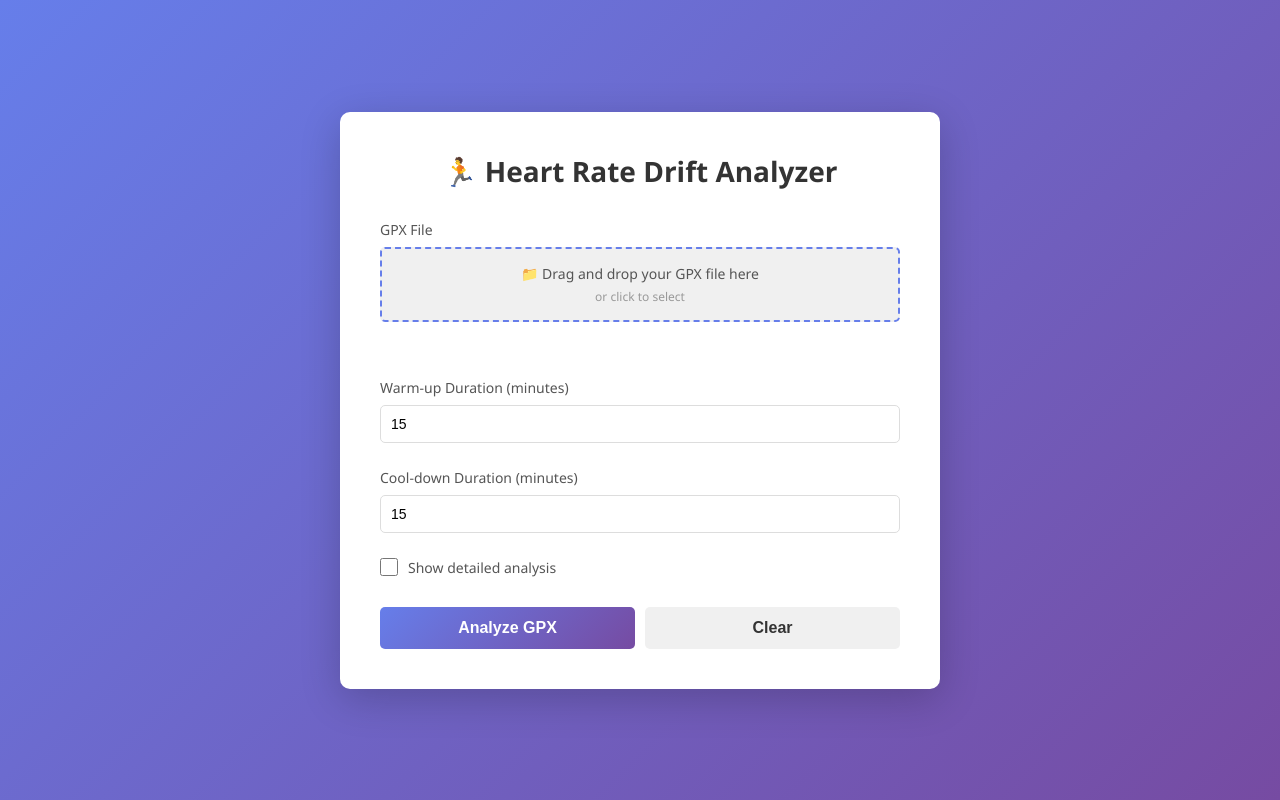
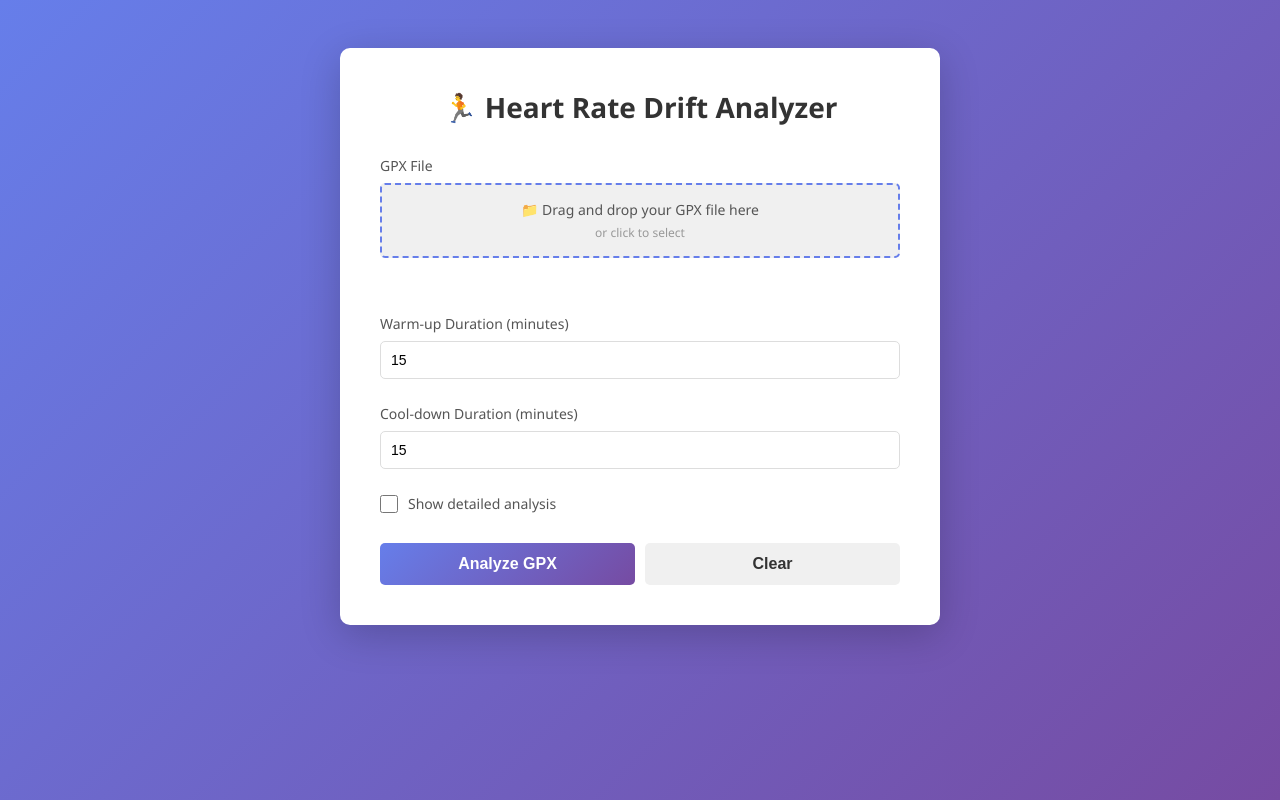
Before and after one commit to andre-abadi/heart-rate-drift-test, a Flask app: page / in a window 1280 px wide. Run offline with Flask 3, Linux system fonts and the light colour scheme.

Commit message:
Refactor layout and form handling in index.html: adjust alignment and padding, update verbose flag handling in form submission

```diff
--- a/templates/index.html
+++ b/templates/index.html
@@ -16,9 +16,9 @@
             background: linear-gradient(135deg, #667eea 0%, #764ba2 100%);
             min-height: 100vh;
             display: flex;
-            align-items: center;
+            align-items: flex-start;
             justify-content: center;
-            padding: 20px;
+            padding: 48px 20px 20px;
         }
 
         .container {
@@ -495,7 +495,7 @@
             formData.append('file', fileInput.files[0]);
             formData.append('skip_first', document.getElementById('skipFirst').value);
             formData.append('skip_last', document.getElementById('skipLast').value);
-            formData.append('verbose', verboseCheckbox.checked);
+            formData.append('verbose', 'true');
 
             loading.classList.add('active');
             errorMessage.classList.remove('active');
@@ -534,7 +534,7 @@
                 data.skip_last_mins
             );
 
-            if (verboseCheckbox.checked && data.ef_change !== undefined) {
+            if (data.ef_change !== undefined) {
                 document.getElementById('firstDistance').textContent =
                     `${data.first_distance_km} km`;
                 document.getElementById('firstHr').textContent =
@@ -556,7 +556,11 @@
                 document.getElementById('efChange').textContent =
                     `${(data.ef_change * 1000).toFixed(2)} m/bpm`;
 
-                detailsSection.classList.add('active');
+                if (verboseCheckbox.checked) {
+                    detailsSection.classList.add('active');
+                } else {
+                    detailsSection.classList.remove('active');
+                }
             } else {
                 detailsSection.classList.remove('active');
             }
```
